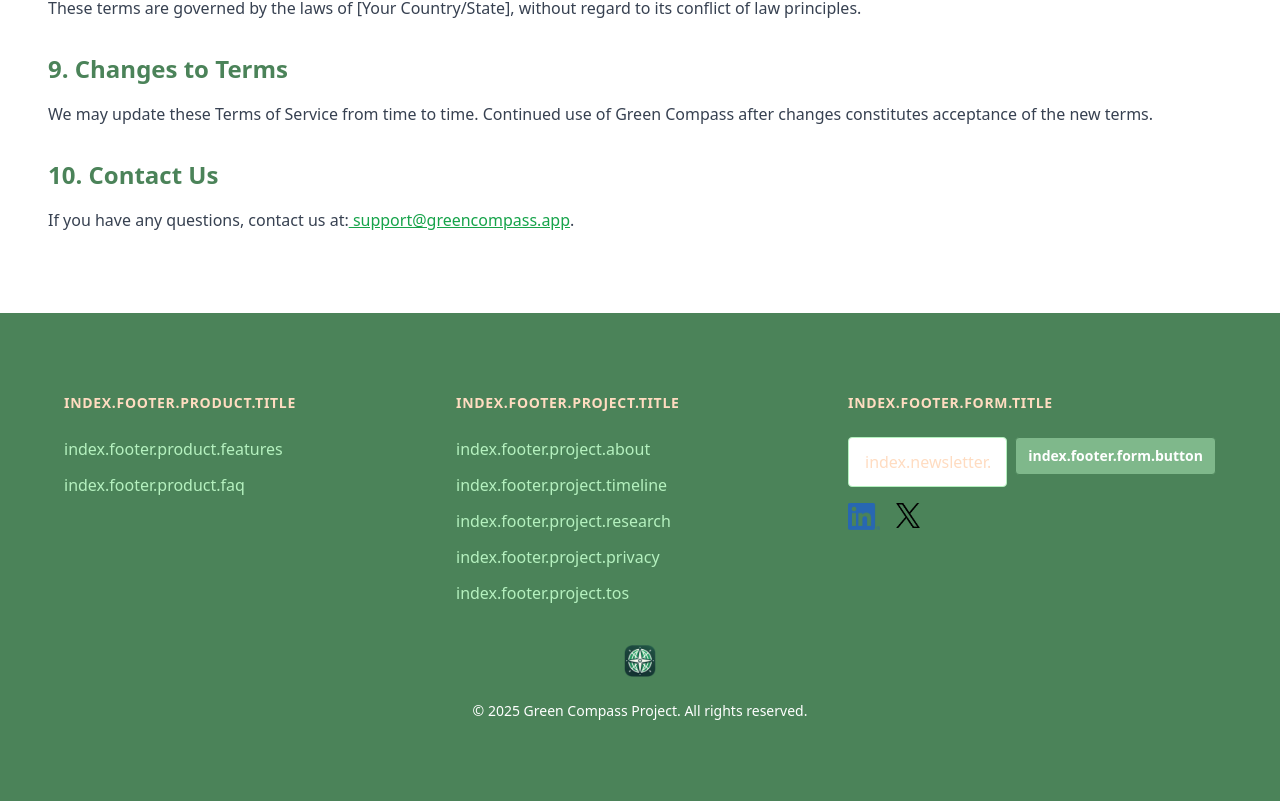
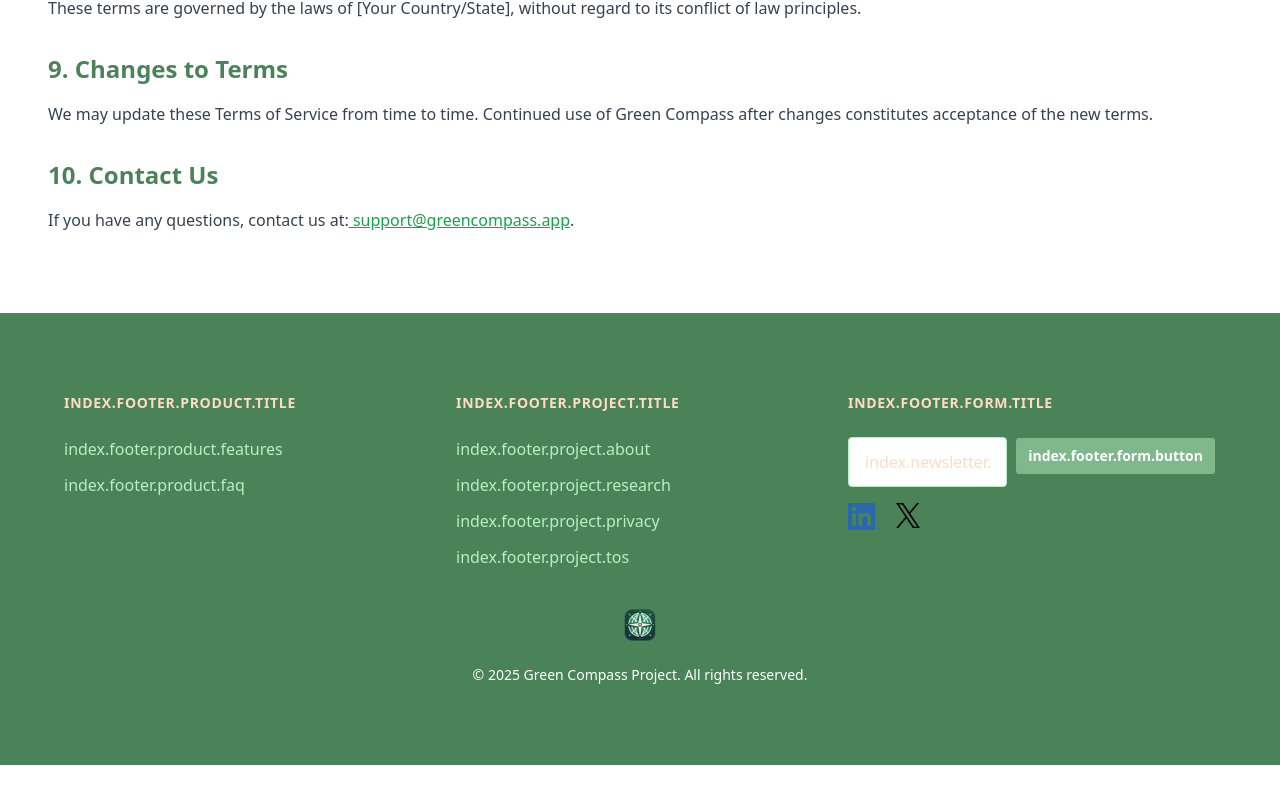
Before and after one commit to Act4Zero/LandingPage-GreenCompass, a Next.js app: page /tos in a window 1280 px wide. Shown: the part 1499-2300 px from the top of the page. After the commit the page ends 2264 px from the top, so only its background shows below. Built offline with nearby package versions, Linux system fonts and the light colour scheme.

Commit message:
Hide the timeline component across the site

```diff
--- a/src/components/Footer.js
+++ b/src/components/Footer.js
@@ -70,7 +70,6 @@ function Footer(props) {
             <nav className="flex flex-col space-y-3 mt-6">
               {[
                 { url: "/about", name: t("index.footer.project.about") },
-                { url: "/#timeline", name: t("index.footer.project.timeline") },
                 { url: "/explainer", name: t("index.footer.project.research") },
                 { url: "/privacy", name: t("index.footer.project.privacy") },
                 { url: "/tos", name: t("index.footer.project.tos") },
--- a/src/components/Navbar.js
+++ b/src/components/Navbar.js
@@ -94,9 +94,6 @@ function Navbar(props) {
                     </Link>
                     <Link href="/explainer" legacyBehavior>
                       <a className={classes.dropdown.link}>Research</a>
-                    </Link>
-                    <Link href="/#timeline" legacyBehavior>
-                      <a className={`${classes.dropdown.link}`}>Timeline</a>
                     </Link>
                   </div>
                 </div>
--- a/src/pages/index.js
+++ b/src/pages/index.js
@@ -57,7 +57,6 @@ function IndexPage(props) {
         showButton={true}
         buttonText={t("index.content.cta")}
       />
-      <ProjectTimeline />
       <NewsletterSection
         strapline=""
         size="md"
```
